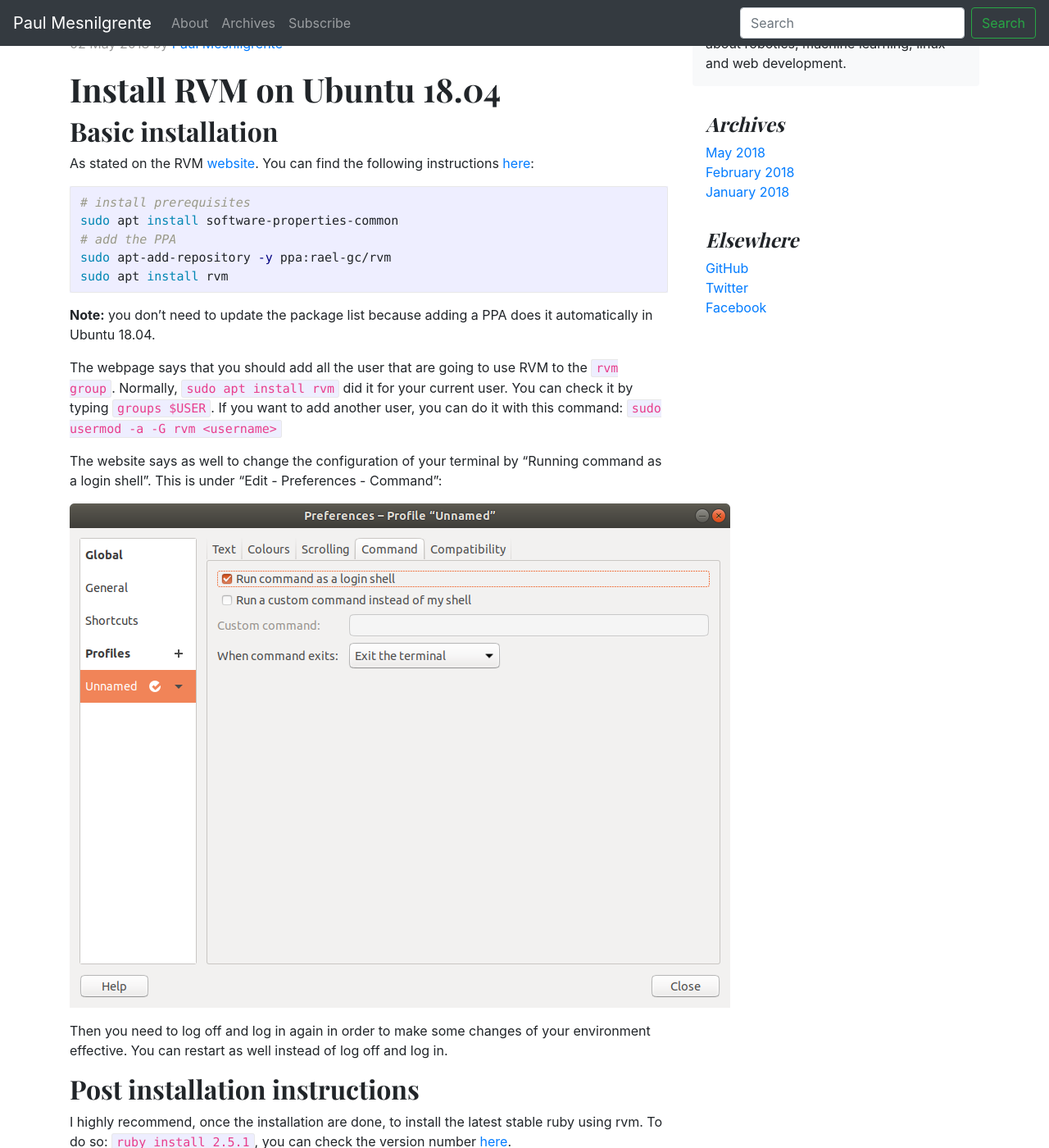
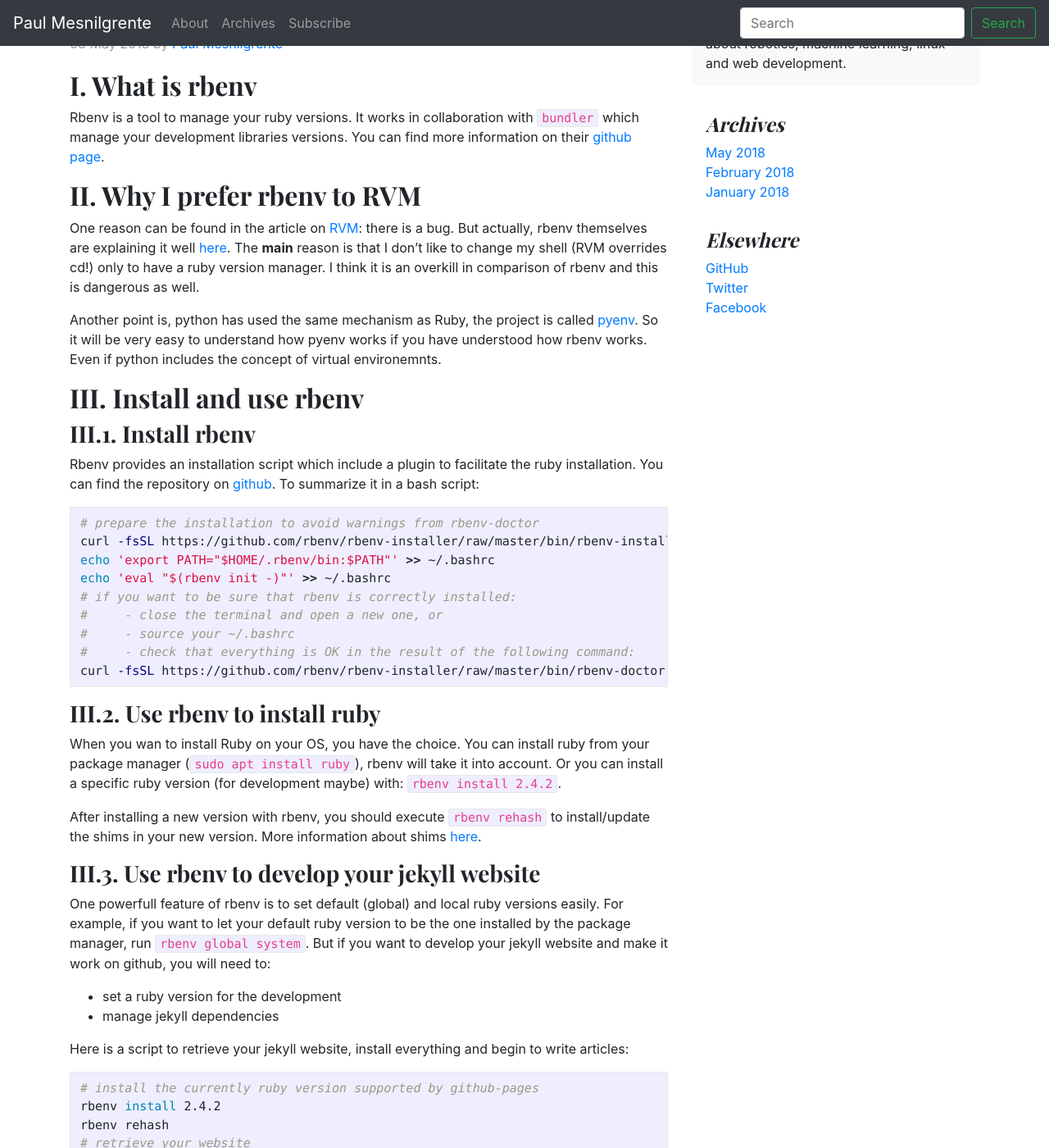
Before and after one commit to paul-mesnilgrente/paul-mesnilgrente.github.io, a Jekyll site: the page built from index.html, in a window 1280 px wide and 1400 px high, scrolled down 463 px. Shown: the whole window at 82% size. Built offline with Jekyll 4.4.1, drawn with Linux system fonts in a browser that asks for light colours; nearby versions of some CDN libraries; the list of posts is cut into pages by our own code; some of the changed text lies outside the part shown.

Commit message:
new article on rbenv

````diff
--- a/_posts/2018-05-02-rvm-and-ruby-installation.md
+++ b/_posts/2018-05-02-rvm-and-ruby-installation.md
@@ -3,10 +3,8 @@
 title:  "RVM and Ruby installation"
 author: Paul Mesnilgrente
 categories: ruby rvm installation
-image: /assets/images/rvm_logo.jpg
+image: /assets/images/rvm_logo.png
 ---
-# Install RVM on Ubuntu 18.04
-
 ## Basic installation
 
 As stated on the RVM [website](https://rvm.io/rvm/install). You can find the following instructions [here](https://github.com/rvm/ubuntu_rvm):
--- /dev/null
+++ b/_posts/2018-05-03-rbenv-installation-and-use.md
@@ -0,0 +1,103 @@
+---
+layout: post
+title:  "Install rbenv and use it"
+author: Paul Mesnilgrente
+categories: ruby rbenv installation
+image: /assets/images/rbenv_logo.png
+---
+## I. What is rbenv
+
+Rbenv is a tool to manage your ruby versions. It works in collaboration with
+`bundler` which manage your development libraries versions. You can find more
+information on their [github
+page](https://github.com/rbenv/rbenv).
+
+## II. Why I prefer rbenv to RVM
+
+One reason can be found in the article on [RVM]({{ site.baseurl }}{% post_url
+2018-05-02-rvm-and-ruby-installation %}): there is a bug. But actually, rbenv
+themselves are explaining it well
+[here](https://github.com/rbenv/rbenv/wiki/Why-rbenv%3F). The **main** reason is
+that I don't like to change my shell (RVM overrides cd!) only to have a ruby
+version manager. I think it is an overkill in comparison of rbenv and this is
+dangerous as well.
+
+Another point is, python has used the same mechanism as Ruby, the project is
+called [pyenv](https://github.com/pyenv/pyenv). So it will be very easy to
+understand how pyenv works if you have understood how rbenv works. Even if
+python includes the concept of virtual environemnts.
+
+## III. Install and use rbenv
+
+### III.1. Install rbenv
+
+Rbenv provides an installation script which include a plugin to facilitate the
+ruby installation. You can find the repository on
+[github](https://github.com/rbenv/rbenv-installer). To summarize it in a bash
+script:
+
+```bash
+# prepare the installation to avoid warnings from rbenv-doctor
+curl -fsSL https://github.com/rbenv/rbenv-installer/raw/master/bin/rbenv-installer | bash
+echo 'export PATH="$HOME/.rbenv/bin:$PATH"' >> ~/.bashrc
+echo 'eval "$(rbenv init -)"' >> ~/.bashrc
+# if you want to be sure that rbenv is correctly installed:
+#     - close the terminal and open a new one, or
+#     - source your ~/.bashrc
+#     - check that everything is OK in the result of the following command:
+curl -fsSL https://github.com/rbenv/rbenv-installer/raw/master/bin/rbenv-doctor | bash
+```
+
+### III.2. Use rbenv to install ruby
+
+When you wan to install Ruby on your OS, you have the choice. You can install
+ruby from your package manager (`sudo apt install ruby`), rbenv will take it
+into account. Or you can install a specific ruby version (for development
+maybe) with: `rbenv install 2.4.2`.
+
+After installing a new version with rbenv, you should execute `rbenv rehash` to
+install/update the shims in your new version. More information about shims [here](https://github.com/rbenv/rbenv#understanding-shims).
+
+### III.3. Use rbenv to develop your jekyll website
+
+One powerfull feature of rbenv is to set default (global) and local ruby
+versions easily. For example, if you want to let your default ruby version to
+be the one installed by the package manager, run `rbenv global system`. But if
+you want to develop your jekyll website and make it work on github, you will
+need to:
+- set a ruby version for the development
+- manage jekyll dependencies
+
+Here is a script to retrieve your jekyll website, install everything and begin
+to write articles:
+
+```bash
+# install the currently ruby version supported by github-pages
+rbenv install 2.4.2
+rbenv rehash
+# retrieve your website
+git clone git@github.com:/user/project.github.io
+# set your ruby environment to 2.4.2 in this folder
+cd project.github.io
+rbenv local 2.4.2
+# install bundler, the ruby library package manager
+gem install bundler
+bundle install --path vendor
+# add vendor to .gitignore if not already done
+[ `grep -c vendor .gitignore` -eq 0 ] && echo vendor >> .gitignore
+# star the jekyll built-in server
+bundle exec jekyll serve
+```
+
+**Note:** You should update your packages versions in Gemfile to make it match
+the one from github-pages. You can check github-pages package versions
+[here](https://pages.github.com/versions/).
+
+## Sources
+
+- https://github.com/rbenv/rbenv
+- https://github.com/rbenv/rbenv-installer
+- https://github.com/rbenv/rbenv/wiki/Why-rbenv%3F
+- https://gist.github.com/MicahElliott/2407918
+- https://pages.github.com/versions/
+- https://github.com/pyenv/pyenv
````
Also changed, not shown: assets/images/rbenv_logo.png (added).
